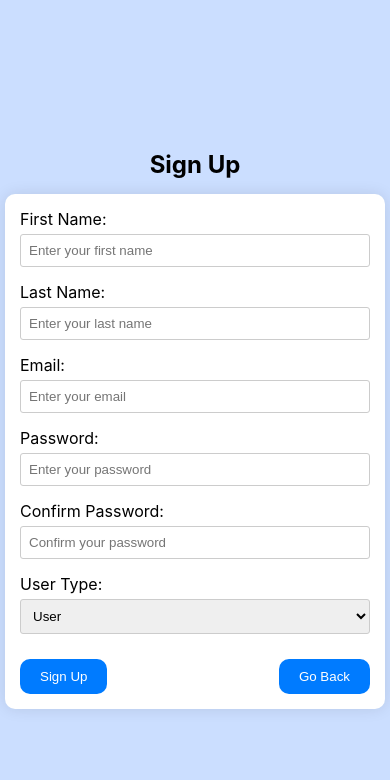
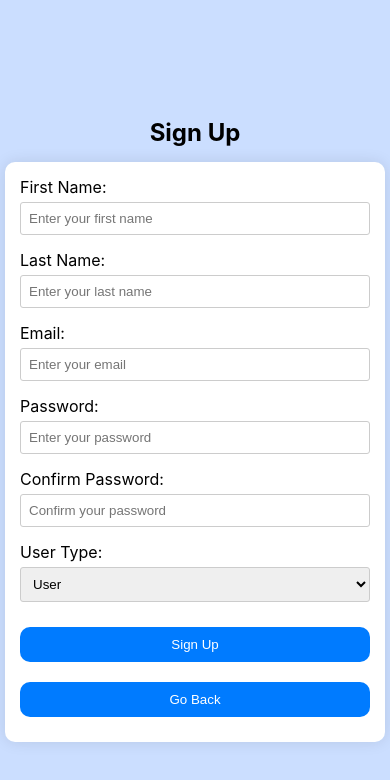
Before and after one commit to Mihir355/Ticket-Support-System, a React (Create React App) app in the folder frontend/: page /signup in a window 390 px wide. Shown: the top 780 px of the page. Built offline with nearby package versions, Linux system fonts and the light colour scheme.

Commit message:
modified signup

```diff
--- a/frontend/src/styling/signup.css
+++ b/frontend/src/styling/signup.css
@@ -1,6 +1,7 @@
 body {
   margin: 0;
   overflow-x: hidden;
+  height: 100%;
 }
 
 .signup-container {
@@ -9,8 +10,7 @@ body {
   align-items: center;
   justify-content: center;
   background-color: rgb(203, 222, 255);
-  height: 100vh;
-  width: 100vw;
+  min-height: 100vh;
   padding: 0 20px;
   box-sizing: border-box;
 }
@@ -19,6 +19,7 @@ body {
   font-size: 28px;
   padding: 20px;
   margin: 0;
+  text-align: center;
 }
 
 .form-container {
@@ -88,4 +89,13 @@ body {
     font-size: 24px;
     padding: 15px;
   }
+
+  .buttons {
+    flex-direction: column;
+  }
+
+  .button {
+    width: 100%;
+    margin-bottom: 10px;
+  }
 }
```
